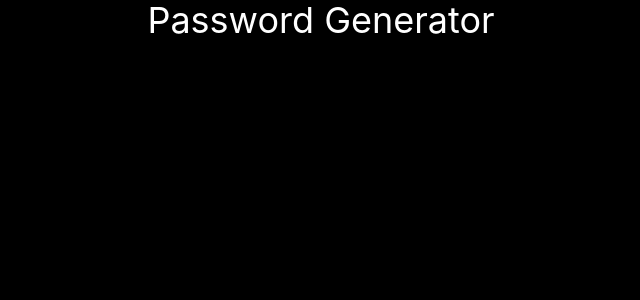
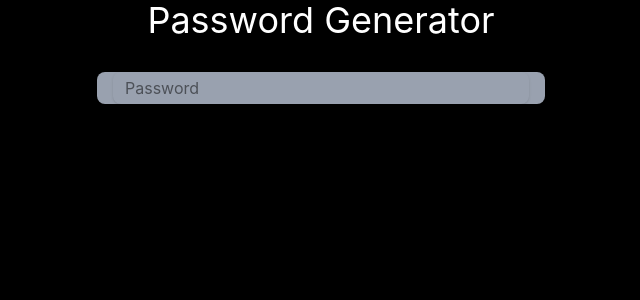
Before and after one commit to Deep-Saha1925/REACT_TUT, a React (Vite) app in the folder password-generator/: page / in a window 1280 px wide. Shown: the top 300 px of the page, without its empty margins (319-959 px from the left). Built offline with nearby package versions, Linux system fonts and the light colour scheme.

Commit message:
Input field

```diff
--- a/password-generator/src/App.jsx
+++ b/password-generator/src/App.jsx
@@ -30,6 +30,19 @@
   return (
     <>
       <h1 className='text-4xl text-center text-white'>Password Generator</h1>
+      <div
+        className='w-full max-w-md mx-auto shadow-md rounded-lg px-4 my-8 tezt-orange-80 bg-gray-400'
+      >
+      <div className='flex shadow rounded-lg overflow-hidden mb-4'>
+        <input type="text"
+          value={password}
+          className='outline-none w-full py-1 px-3'
+          placeholder='Password'
+          readOnly
+        />
+      </div>
+
+      </div>
     </>
   )
 }
```
